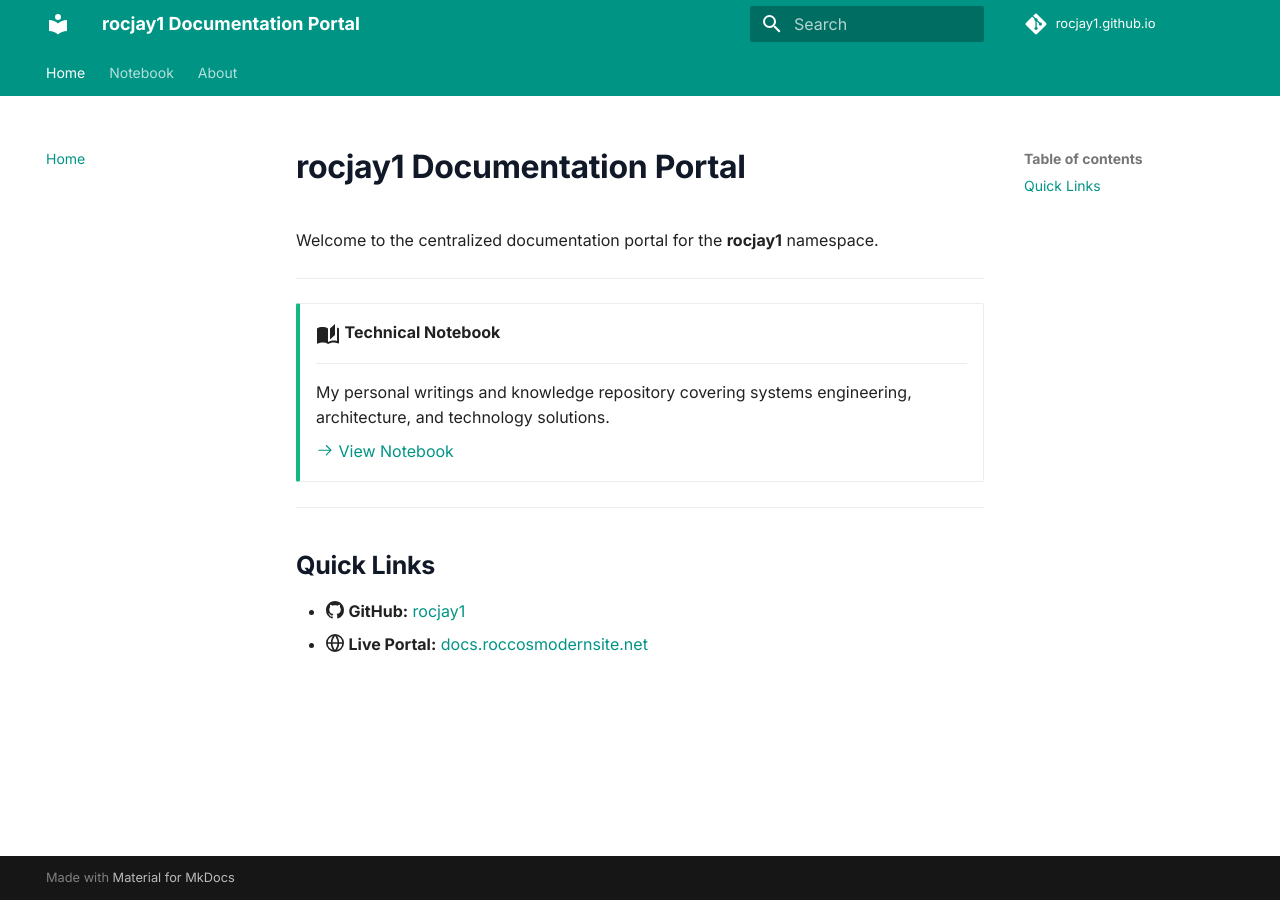
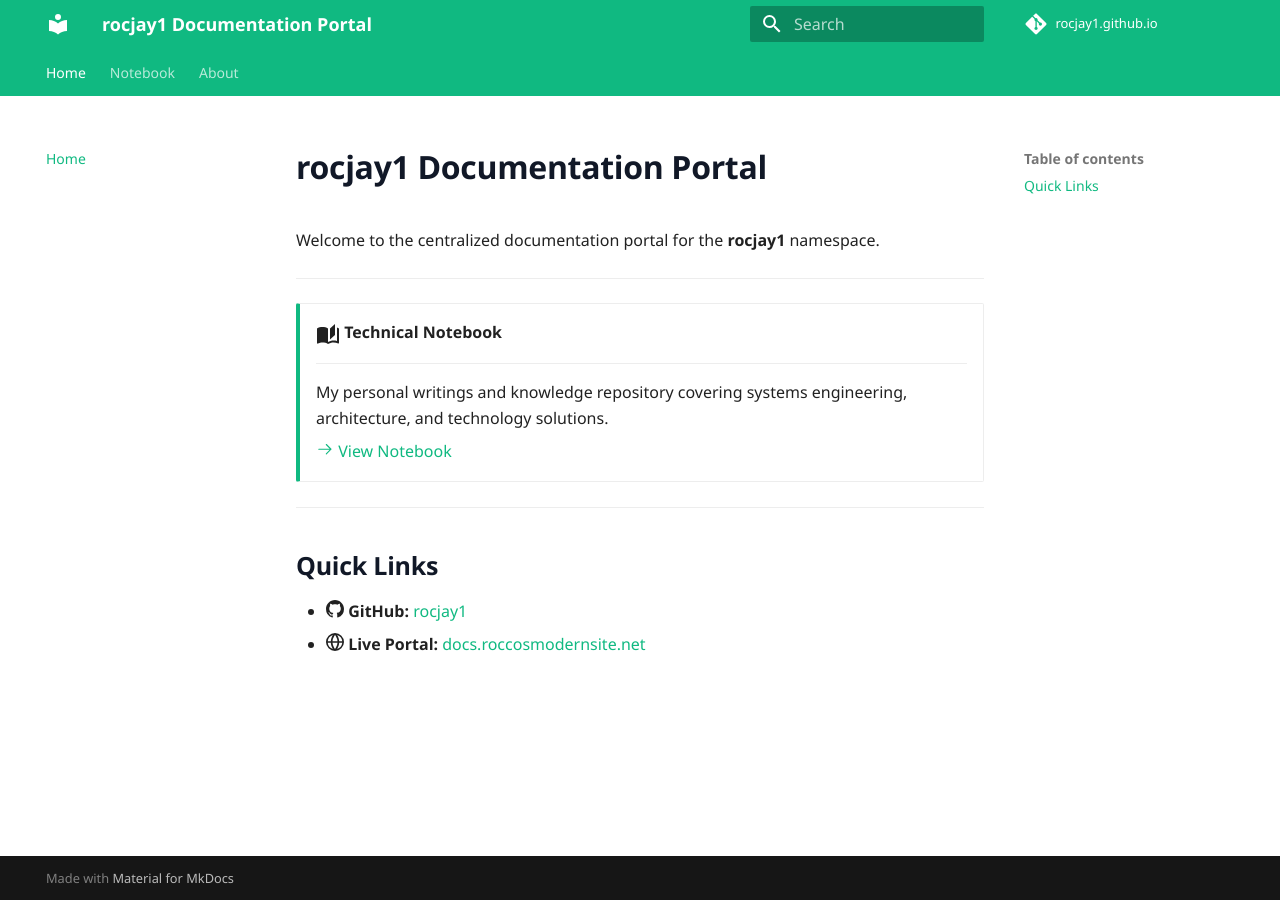
Before and after one commit to rocjay1/rocjay1.github.io, an MkDocs documentation site: the page built from docs/index.md, in a window 1280 px wide. Built offline with MkDocs 1.6.1 and Material for MkDocs 9.7.7, drawn with Linux system fonts in a browser that asks for light colours; comment, search, counter and statistics services are not loaded.

Commit message:
style(theme): restore emerald colors and Segoe UI font overrides

```diff
--- a/docs/stylesheets/extra.css
+++ b/docs/stylesheets/extra.css
@@ -1,8 +1,18 @@
-:root {
+:root, [data-md-color-primary] {
   --md-primary-fg-color: #10b981;
   --md-primary-fg-color--light: #34d399;
   --md-primary-fg-color--dark: #059669;
   --md-typeset-a-color: #10b981;
+}
+
+:root, [data-md-color-accent] {
+  --md-accent-fg-color: #10b981;
+  --md-accent-fg-color--light: #34d399;
+  --md-accent-fg-color--dark: #059669;
+}
+
+:root {
+  --md-text-font: "Segoe UI", -apple-system, BlinkMacSystemFont, Roboto, Helvetica, Arial, sans-serif;
 }
 
 [data-md-color-scheme="slate"] {
```
